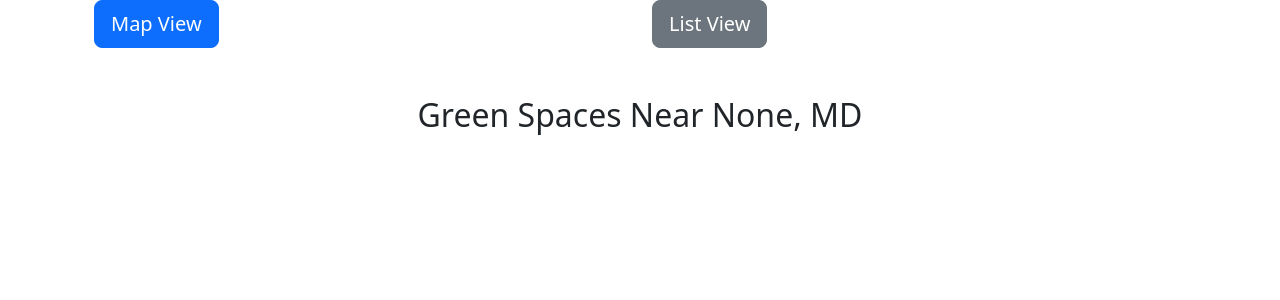
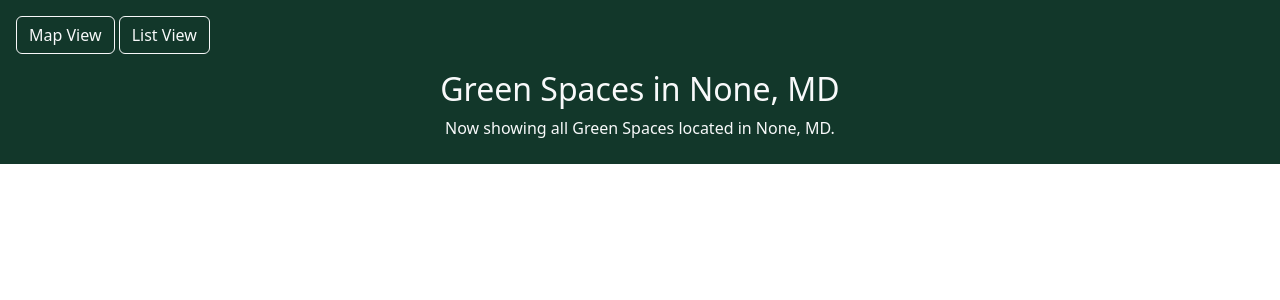
Before and after one commit to aliyahsmith-bradley/OurGreenPlace_SeniorCapstone, a Flask app: page /explore in a window 1280 px wide. Shown: the part 56-356 px from the top of the page. Run offline with Flask 3, Linux system fonts and the light colour scheme; data that the repository does not hold is empty; some libraries are stand-ins or nearby versions.

Commit message:
Formatting for Map/List View -- Explore page still needs further work

```diff
--- a/website/searchGreenSpaces.py
+++ b/website/searchGreenSpaces.py
@@ -110,7 +110,8 @@ def retrieve_green_spaces():
         green_spaces.append(green_space_info)
 
     # Testing
-    print(green_spaces)
+    # print(green_spaces)
+
     return green_spaces, city
 
 def create_green_space_map(green_spaces):
--- a/website/templates/views/explore.html
+++ b/website/templates/views/explore.html
@@ -2,24 +2,28 @@
 {% block title %}Explore{% endblock title %}
 
 {% block content %}
-<div class="container">
-    <div class="row">
+<section class="box">
+
+    <!-- Heading -->
+    <section class="text-light p-5 p-lg-0 text-sm-start dark-green">
       <div class="col-md-6">
-        <!-- Map View link -->
-        <a href="/map?city={{ city }}" class="btn btn-primary btn-lg btn-block">Map View</a>
-    </div>
-    <div class="col-md-6">
-        <!-- List View link -->
-        <a href="/explore?city={{ city }}" class="btn btn-secondary btn-lg btn-block">List View</a>
+        <div class="btn-container p-3">
+          <a class="btn btn-outline-light" href="/map?city={{ city }}" role="button">Map View</a>
+          <a class="btn btn-outline-light" href="/explore?city={{ city }}" role="button">List View</a>
         </div>
       </div>
-</div>
-<div class="container">
       <div class="row justify-content-center">
-        <div class="col-lg-12 text-center pt-5 pb-4">
-            <h2>Green Spaces Near {{ city }}, MD</h2>
+        <div class="col-lg-12 text-center pb-4">
+            <h2>Green Spaces in {{ city }}, MD</h2>
+            <n3>Now showing all Green Spaces located in {{ city }}, MD.</n3>
         </div>
       </div>
+    </section>
+
+    <br/>
+    <br/>
+
+    <div class="container">
         <div class="row justify-content-end">
             <div class="col-lg-4"></div> <!-- Pushes cards to the right of page -->
             <div class="col-lg-8">
@@ -52,4 +56,5 @@
             </div>
         </div>
     </div>
+</section>
 {% endblock %}
```
Also changed, not shown: website/templates/views/map.html (+22 -12 lines). Lines whose indentation alone changed are shown as unchanged.
